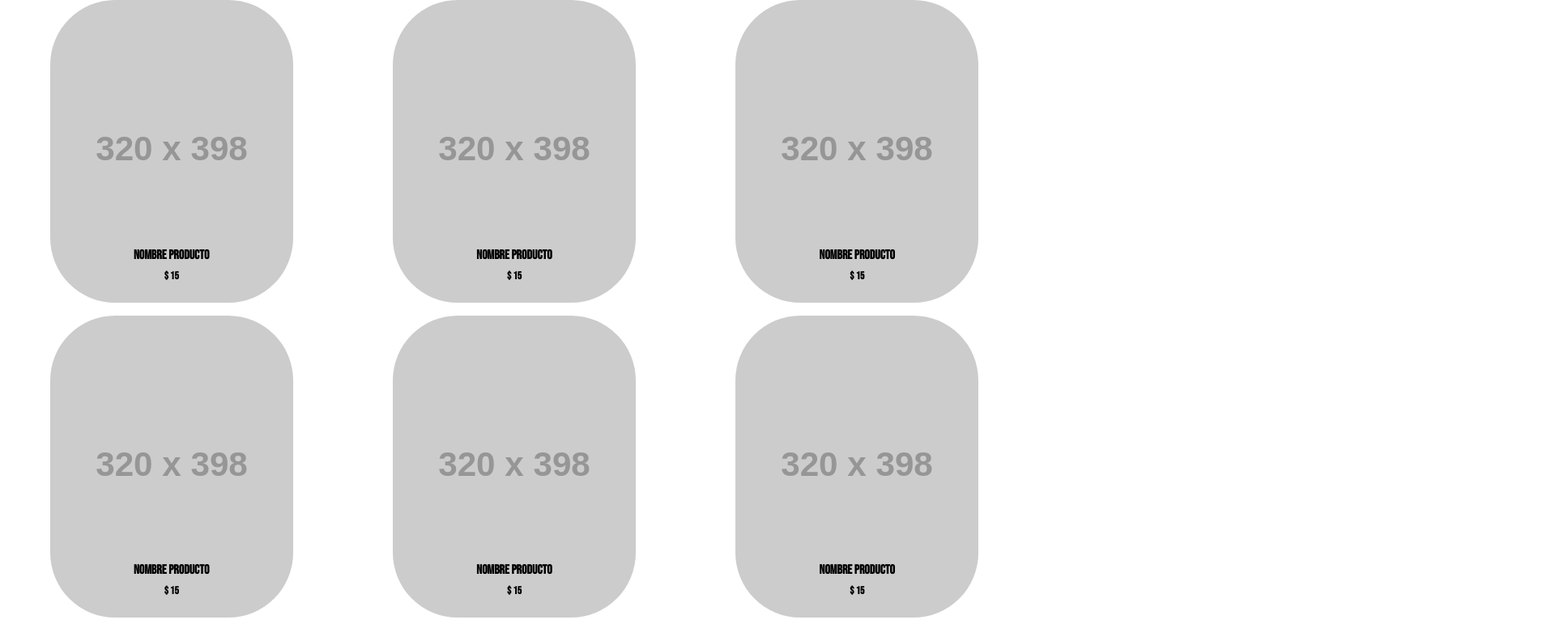
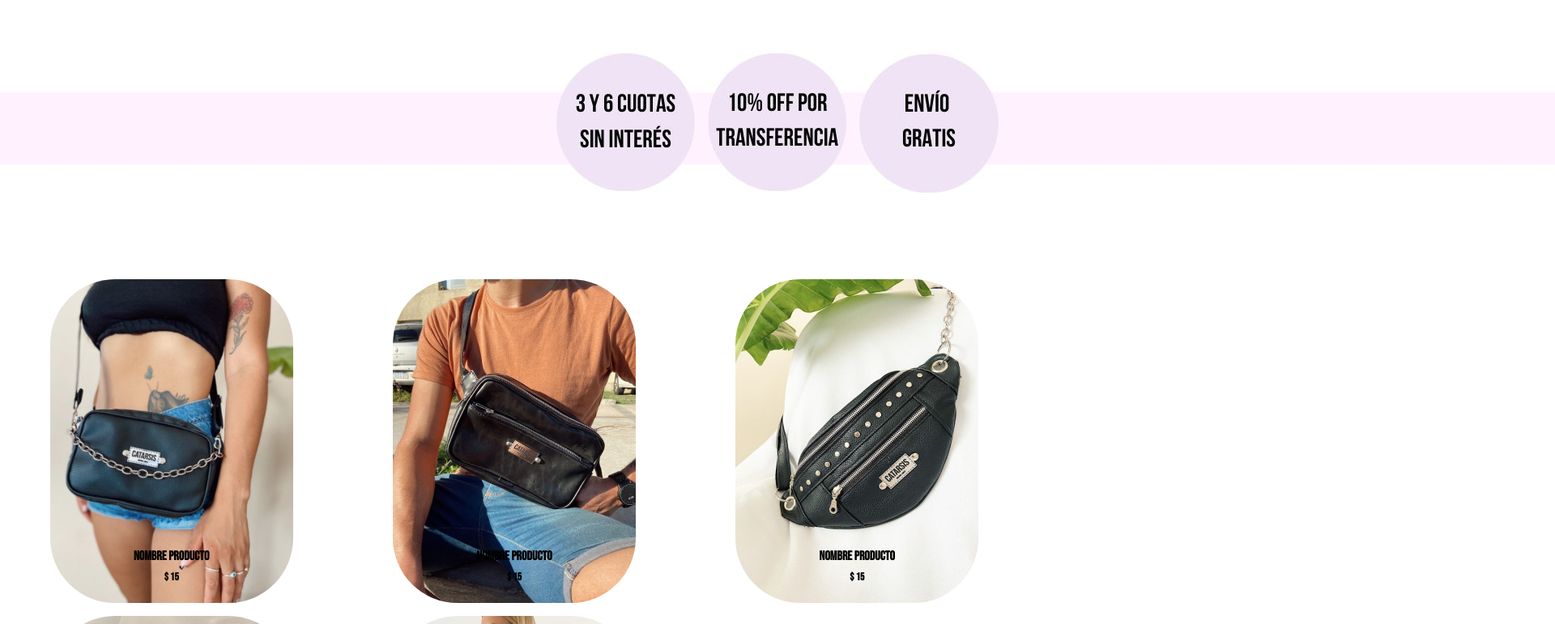
Before and after one commit to abril99r/coder-37200, a plain HTML site: page index.html in a window 1280 px wide. Shown: the part 142-913 px from the top of the page at 81% size, 1920 px wide, since content can reach past the window. Drawn offline with Linux system fonts and the light colour scheme; placeholder pictures from the web are drawn by us.

Commit message:
add photos

```diff
--- a/index.html
+++ b/index.html
@@ -36,7 +36,7 @@
         </div>
     </header>
 
-
+ <div> <img src="./banner.jpg" alt="banner"></div>
     <section class="hero">
 
         <div class="container">
@@ -49,7 +49,7 @@
                             <h5>$ 15</h5>
                         </div>
                     </div>
-                    <img src="https://dummyimage.com/320x398/efe3ef/fff" alt="" />
+                    <img src="./venus.jpeg" alt="" />
                 </div>
                 <div class="image-container">
                     <div class="image-description-container">
@@ -59,7 +59,7 @@
                             <h5>$ 15</h5>
                         </div>
                     </div>
-                    <img src="https://dummyimage.com/320x398/efe3ef/fff" alt="" />
+                    <img src="./shark.jpeg" alt="" />
                 </div>
                 <div class="image-container">
                     <div class="image-description-container">
@@ -68,7 +68,7 @@
                             <h4>Nombre producto</h4>
                             <h5>$ 15</h5>
                         </div>
-                    </div> <img src="https://dummyimage.com/320x398/efe3ef/fff" alt="" />
+                    </div> <img src="./lu.jpeg" alt="" />
                 </div>
                 <div class="image-container">
                     <div class="image-description-container">
@@ -77,7 +77,7 @@
                             <h4>Nombre producto</h4>
                             <h5>$ 15</h5>
                         </div>
-                    </div> <img src="https://dummyimage.com/320x398/efe3ef/fff" alt="" />
+                    </div> <img src="./mochila.jpeg" alt="" />
                 </div>
                 <div class="image-container">
                     <div class="image-description-container">
@@ -86,7 +86,7 @@
                             <h4>Nombre producto</h4>
                             <h5>$ 15</h5>
                         </div>
-                    </div> <img src="https://dummyimage.com/320x398/efe3ef/fff" alt="" />
+                    </div> <img src="./sara.jpeg" alt="" />
                 </div>
                 <div class="image-container">
                     <div class="image-description-container">
@@ -95,7 +95,7 @@
                             <h4>Nombre producto</h4>
                             <h5>$ 15</h5>
                         </div>
-                    </div> <img src="https://dummyimage.com/320x398/efe3ef/fff" alt="" />
+                    </div> <img src="./cartera roja.jpeg" alt="" />
                 </div>
             </div>
             <form action="./producto/productos.html">
```
Also changed, not shown: banner.jpg (added), cartera roja.jpeg (added), lu.jpeg (added), mochila.jpeg (added), sara.jpeg (added), shark.jpeg (added), venus.jpeg (added).
